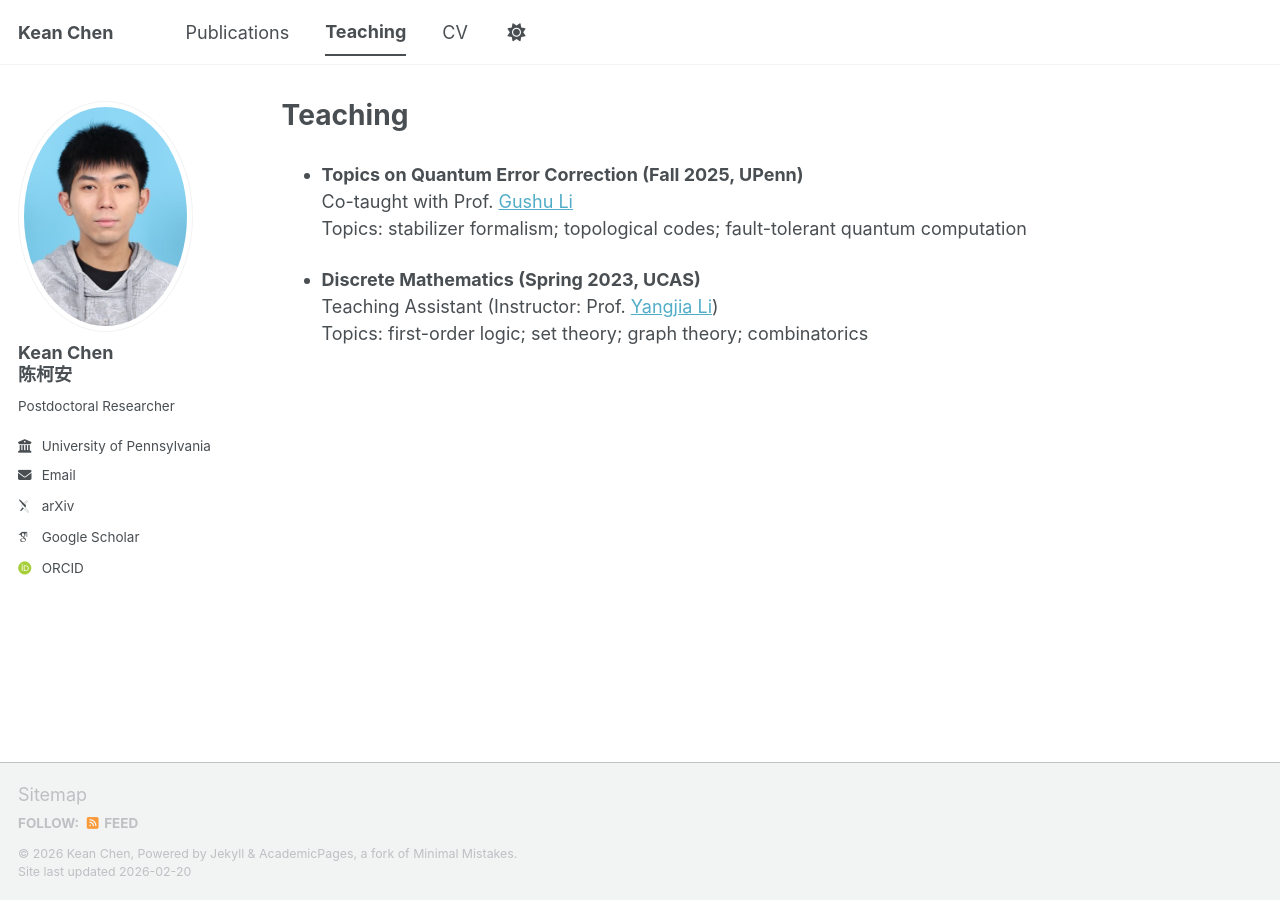
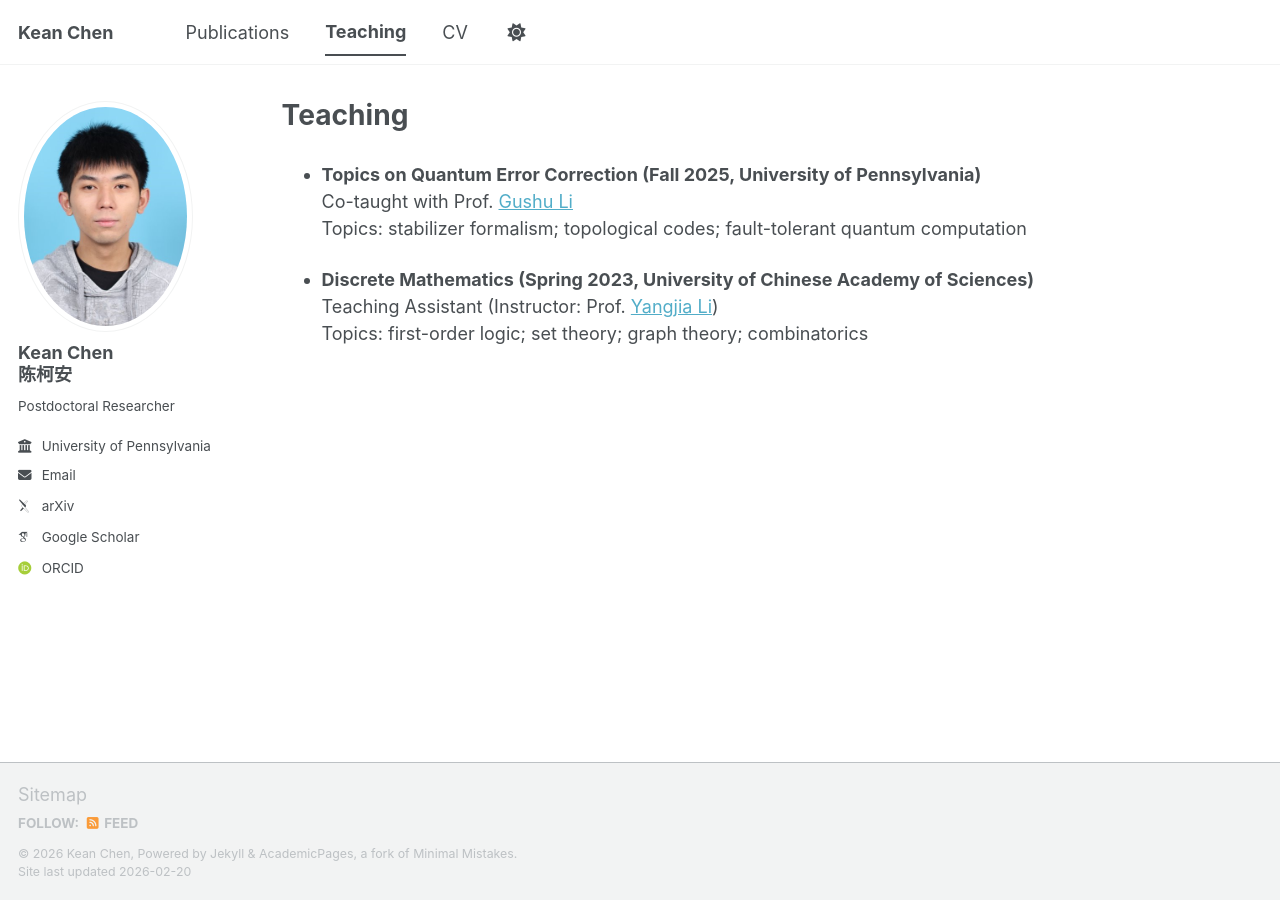
Before and after one commit to cccorn/cccorn.github.io, a Jekyll site: the page built from _pages/teaching.md, in a window 1280 px wide. Built offline with Jekyll 4.4.1, drawn with Linux system fonts in a browser that asks for light colours; some web fonts are replaced; a script bundle is joined from its source files by our own code; library files that are not in the unit come from our copies.

Commit message:
Update teaching.md

```diff
--- a/_pages/teaching.md
+++ b/_pages/teaching.md
@@ -5,10 +5,10 @@ permalink: /teaching/
 author_profile: true
 ---
 
-- **Topics on Quantum Error Correction (Fall 2025, UPenn)**
+- **Topics on Quantum Error Correction (Fall 2025, University of Pennsylvania)**
   Co-taught with Prof. [Gushu Li](https://sites.google.com/view/gushuli)
   Topics: stabilizer formalism; topological codes; fault-tolerant quantum computation
 
-- **Discrete Mathematics (Spring 2023, UCAS)**
+- **Discrete Mathematics (Spring 2023, University of Chinese Academy of Sciences)**
   Teaching Assistant (Instructor: Prof. [Yangjia Li](https://dblp.org/pid/51/10827.html))
   Topics: first-order logic; set theory; graph theory; combinatorics
```
